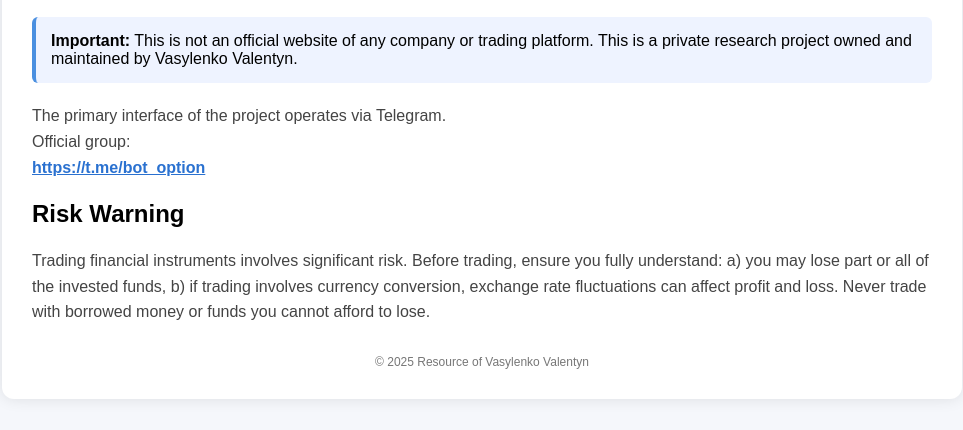
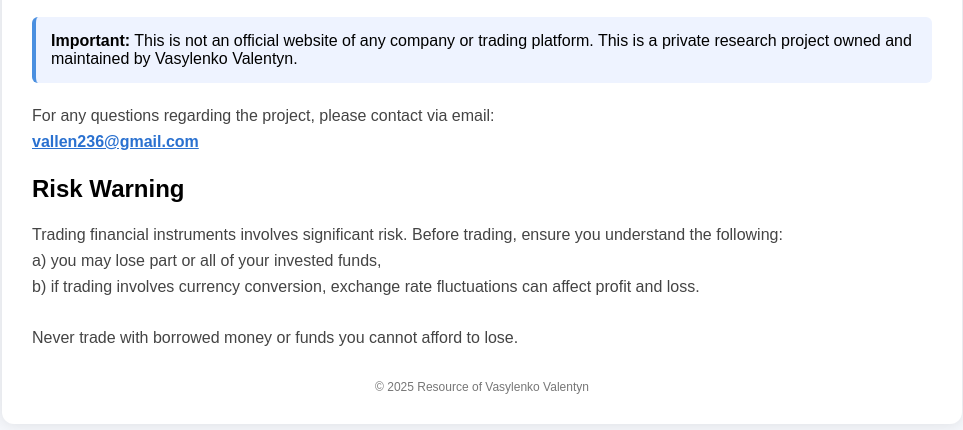
Before and after one commit to Vallen-236/autotrade, a plain HTML site: page index_en.html in a window 1280 px wide. Shown: the part 216-646 px from the top of the page, without its empty margins (158-1121 px from the left). Drawn offline with Linux system fonts and the light colour scheme.

Commit message:
Add files via upload

```diff
--- a/index_en.html
+++ b/index_en.html
@@ -22,13 +22,11 @@ a { color:#2a71d0; }
 <div class="container">
 <div class="lang-link"><a href="index_ru.html">Русская версия</a></div>
 
-
-<a href="https://t.me/bot_option" target="_blank"
+<a href="mailto:vallen236@gmail.com"
 style="display:inline-block; padding:10px 22px; background:#4a8fe0;
 color:white; border-radius:8px; font-weight:bold; text-decoration:none;">
 AutoTrade
 </a>
-
 
 <h1>Automated Trading Systems Development</h1>
 
@@ -39,15 +37,18 @@ AutoTrade
 This is a private research project owned and maintained by Vasylenko Valentyn.
 </div>
 
-<p>The primary interface of the project operates via Telegram.<br>
-Official group:<br>
-<b><a href="https://t.me/bot_option" target="_blank">https://t.me/bot_option</a></b></p>
+<p>
+For any questions regarding the project, please contact via email:<br>
+<b><a href="mailto:vallen236@gmail.com">vallen236@gmail.com</a></b>
+</p>
 
 <h2>Risk Warning</h2>
-<p>Trading financial instruments involves significant risk. Before trading, ensure you fully understand:
-a) you may lose part or all of the invested funds,
-b) if trading involves currency conversion, exchange rate fluctuations can affect profit and loss.
-Never trade with borrowed money or funds you cannot afford to lose.</p>
+<p>
+Trading financial instruments involves significant risk. Before trading, ensure you understand the following:<br>
+a) you may lose part or all of your invested funds,<br>
+b) if trading involves currency conversion, exchange rate fluctuations can affect profit and loss.<br><br>
+Never trade with borrowed money or funds you cannot afford to lose.
+</p>
 
 <div class="footer">© 2025 Resource of Vasylenko Valentyn</div>
 </div>
```
Also changed, not shown: index_ru.html (+11 -10 lines).
